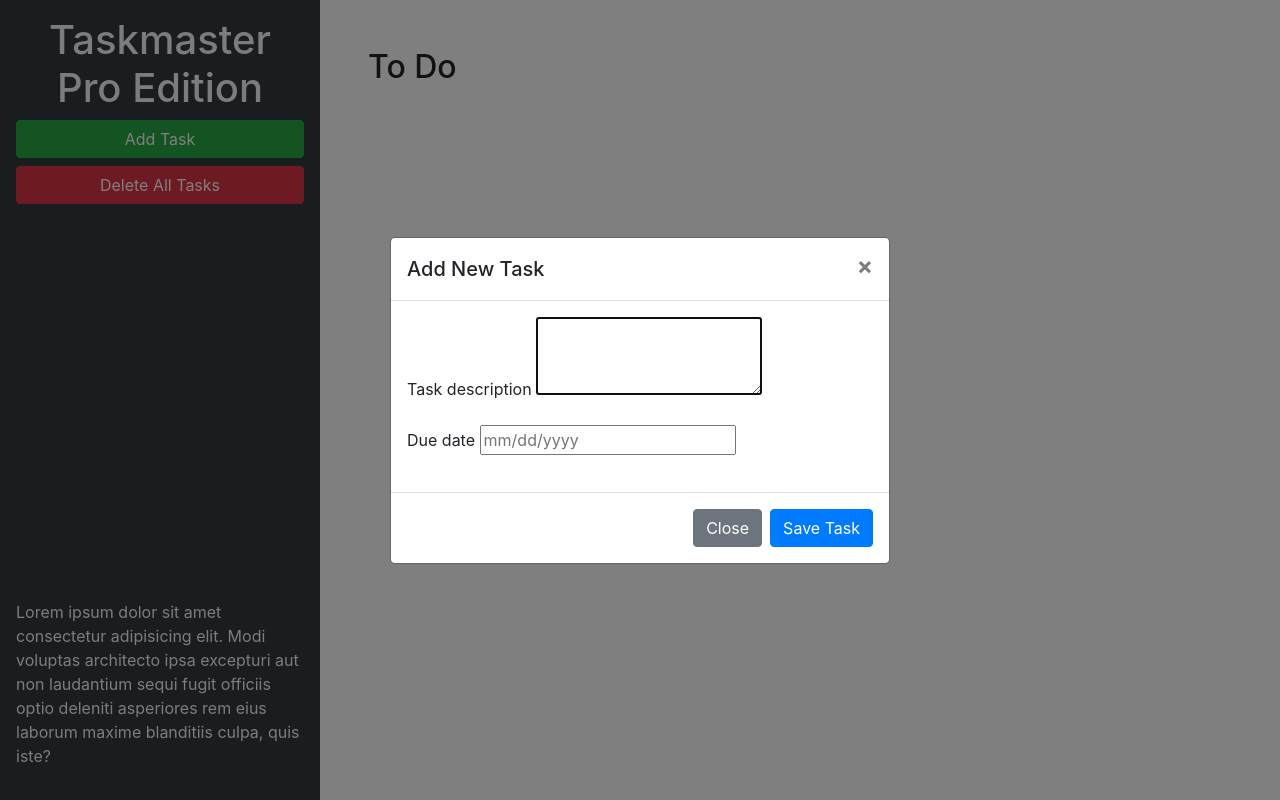
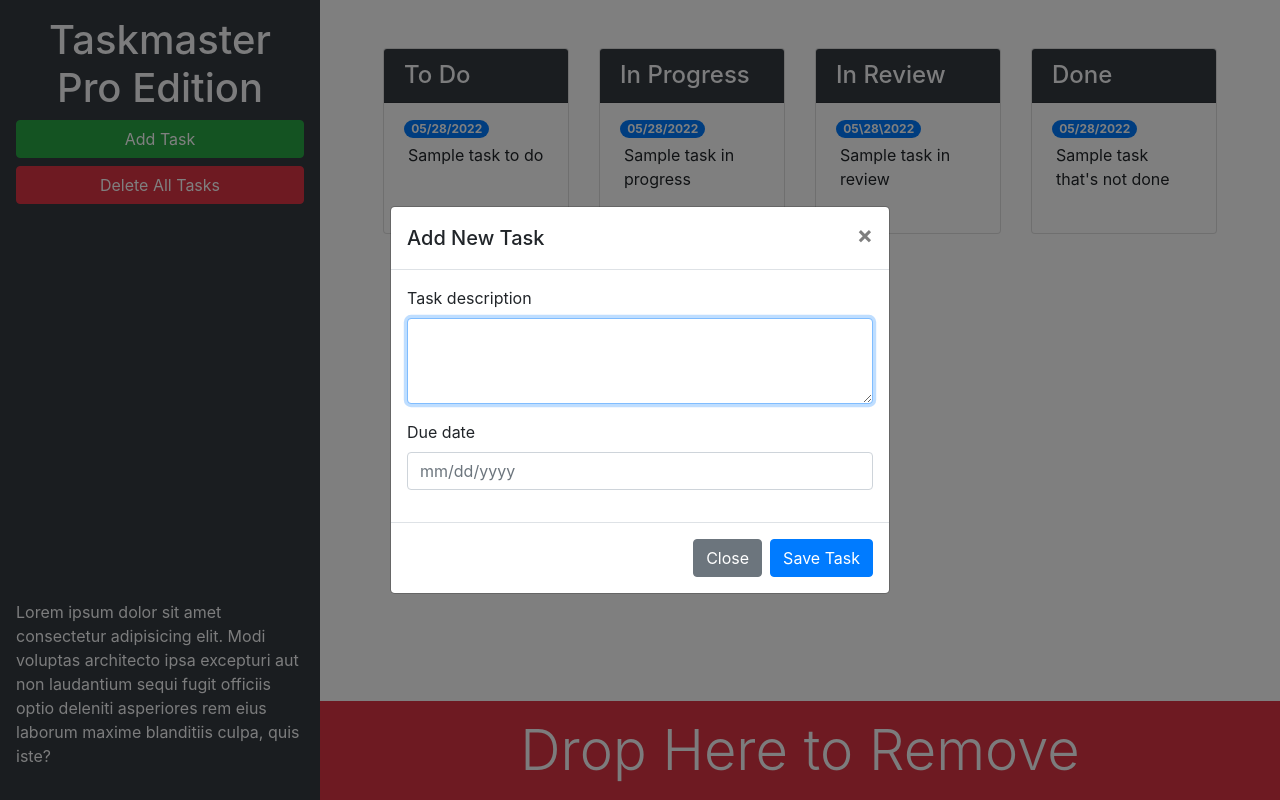
Before and after one commit to Kawilder/taskmaster-pro, a plain HTML site: page index.html in a window 1280 px wide. Both pictures are taken after a click on the button "Add Task". Drawn offline with nearby package versions, Linux system fonts and the light colour scheme.

Commit message:
added bootstrap elements

```diff
--- a/assets/js/script.js
+++ b/assets/js/script.js
@@ -141,6 +141,37 @@ $(".list-group").on("click", "span", function() {
   dateInput.trigger("focus");
 });
 
+// value of due date was changed
+$(".list-group").on("blur", "input[type='text']", function() {
+  // get current text
+  var date = $(this)
+    .val()
+    .trim();
+
+  // get the parent ul's id attribute
+  var status = $(this)
+    .closest(".list-group")
+    .attr("id")
+    .replace("list-", "");
+
+  //get the task's positon in the list of other li elements
+  var index = $(this)
+    .closest(".list-group-item")
+    .index();
+
+  //update task in arrat and re-save to localstorage
+  tasks[status][index].date = date;
+  saveTasks();
+
+  //recreate span element with bootstrap classes
+  var raskSpan = $("<span>")
+    .addClass("badge badge-primary badge-pill")
+    .text(date);
+
+  // replace input with span element
+  $(this).replaceWith(taskSpan);
+});
+
 // remove all tasks
 $("#remove-tasks").on("click", function() {
   for (var key in tasks) {
--- a/index.html
+++ b/index.html
@@ -13,20 +13,83 @@
 <body>
 
   <div class="row min-vh-100 no-gutters">
-    <header class="col-12 col-lg-3 bg-dark text-light d-flex flex-column p-4 p-lg-3">
+    <header class="col-12 col-lg-3 bg-dark text-light sticky-top d-flex flex-column p-4 p-lg-3">
       <h1 class="text-center">Taskmaster Pro Edition</h1>
       <button id="create-task" class="btn btn-block btn-success" data-toggle="modal" data-target="#task-form-modal">Add
         Task</button>
       <button id="remove-tasks" class="btn btn-block btn-danger">Delete All Tasks</button>
-      <p class="mt-auto">Lorem ipsum dolor sit amet consectetur adipisicing elit. Modi voluptas architecto ipsa
+      <p class="mt-auto d-none d-lg-block">Lorem ipsum dolor sit amet consectetur adipisicing elit. Modi voluptas architecto ipsa
         excepturi aut non
         laudantium sequi fugit officiis optio deleniti asperiores rem eius laborum maxime blanditiis culpa, quis iste?
       </p>
     </header>
-    <main class="col-12 col-lg-9">
-      <div class="m-5">
-        <h2>To Do</h2>
-        <ul id="list-toDo" class="list-group"> </ul>
+    <main class="col-12 col-lg-9 d-flex flex-column">
+      <div class="m-5 row justify-content-around">
+        <!-- todo start -->
+        <div class="col-12 col-md-6 col-xl-3 mb-3">
+          <div class="card">
+            <h4 class="card-header bg-dark text-light">
+              To Do
+            </h4>
+            <ul id="list-toDo" class="list-group list-group-flush">
+              <li class="list-group-item">
+                <span class="badge badge-primary badge-pill">05/28/2022</span>
+                <p class="m-1">Sample task to do</p>
+              </li>
+            </ul>
+          </div>
+        </div>
+        <!-- todo end -->
+        <!-- inprogress start -->
+        <div class="col-12 col-md-6 col-xl-3 mb-3">
+          <div class="card">
+            <h4 class="card-header bg-dark text-light">
+              In Progress
+            </h4>
+            <ul id="list-inProgress" class="list-group list-group-flush">
+              <li class="list-group-item">
+                <span class="badge badge-primary badge-pill">05/28/2022</span>
+                <p class="m-1">Sample task in progress</p>
+              </li>
+            </ul>
+          </div>
+        </div>
+        <!-- in progress end -->
+        <!-- in review start -->
+        <div class="col-12 col-md-6 col-xl-3 mb-3">
+          <div class="card">
+            <h4 class="card-header bg-dark text-light">
+              In Review
+            </h4>
+            <ul id="list-inReview" class="list-group list-group-flush">
+              <li class="list-group-item">
+                <span class="badge badge-primary badge-pill">05\28\2022</span>
+                <p class="m-1">Sample task in review</p>
+              </li>
+            </ul>
+          </div>
+        </div>
+        <!-- in review end -->
+        <!-- done start -->
+        <div class="col-12 col-md-6 col-xl-3 mb-3">
+          <div class="card">
+            <h4 class="card-header bg-dark text-light">
+              Done
+            </h4>
+            <ul id="list-done" class="list-group list-group-flush">
+              <li class="list-group-item">
+                <span class="badge badge-primary badge-pill">05/28/2022</span>
+                <p class="m-1">Sample task that's not done</p>
+              </li>
+            </ul>
+          </div>
+        </div>
+        <!-- done end -->
+      </div>
+      <div id="trash" class="mt-auto">
+        <div class="w-100 bg-danger p-3 text-center text-light display-4">
+          Drop Here to Remove
+        </div>
       </div>
     </main>
   </div>
@@ -46,11 +109,11 @@
           <form>
             <div class="form-group">
               <label for="modalTaskDescription">Task description</label>
-              <textarea id="modalTaskDescription" rows="3"></textarea>
+              <textarea id="modalTaskDescription" rows="3" class="form-control"></textarea>
             </div>
             <div class="form-group">
               <label for="modalDueDate">Due date</label>
-              <input type="text" id="modalDueDate" placeholder="mm/dd/yyyy" autocomplete="off" />
+              <input type="text" class="form-control" id="modalDueDate" placeholder="mm/dd/yyyy" autocomplete="off" />
             </div>
           </form>
         </div>
```
